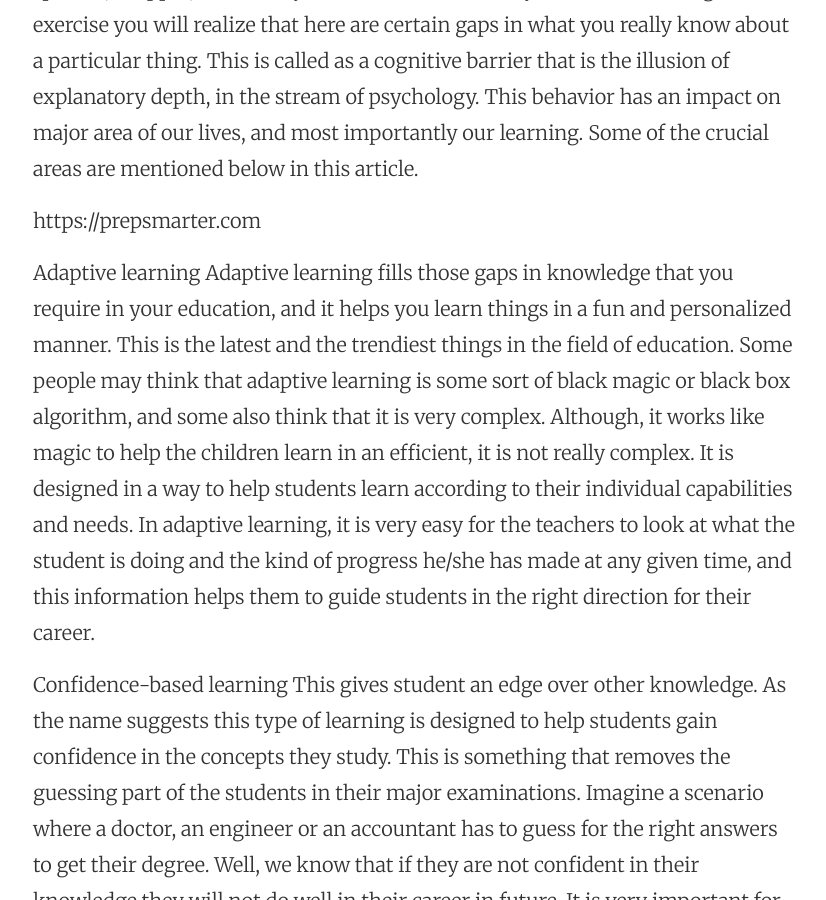
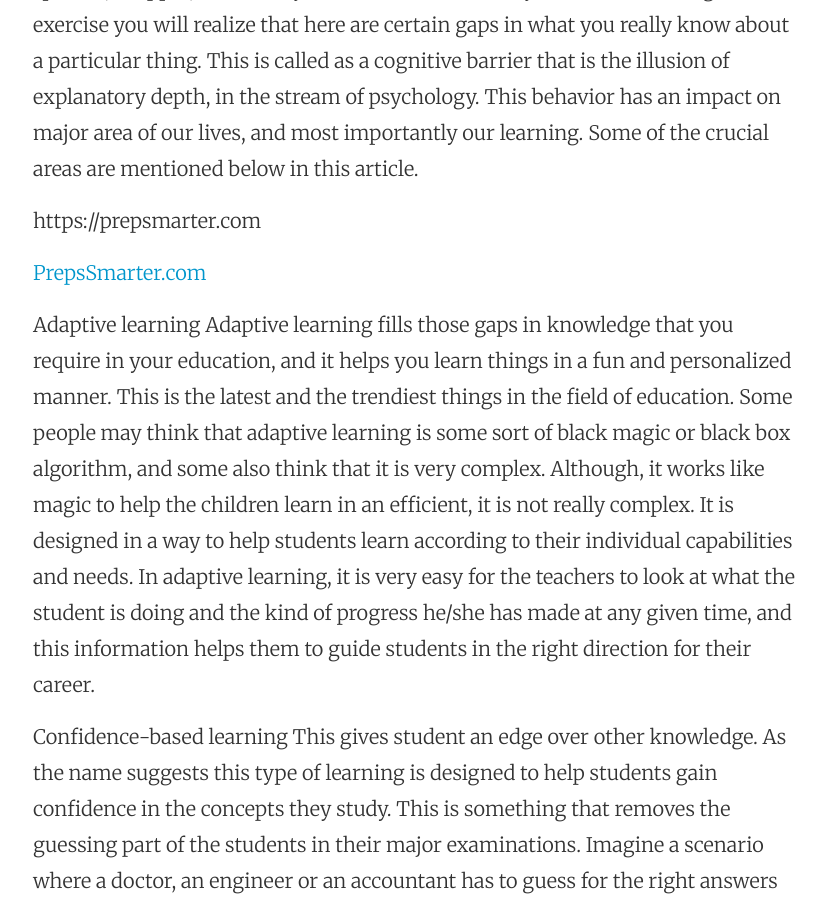
Before and after one commit to rajtanwar/rajtanwar.github.io, a Jekyll site: the page built from _posts/2016-04-22-when-you-dont-know-what-you-dont-know.markdown, in a window 1280 px wide and 900 px high, scrolled down 724 px. Shown: the whole window, without its empty margins (223-1049 px from the left). Built offline with Jekyll 4.4.1, drawn with Linux system fonts in a browser that asks for light colours.

Commit message:
Update 2016-04-22-when-you-dont-know-what-you-dont-know.markdown

```diff
--- a/_posts/2016-04-22-when-you-dont-know-what-you-dont-know.markdown
+++ b/_posts/2016-04-22-when-you-dont-know-what-you-dont-know.markdown
@@ -9,6 +9,7 @@ If you feel that this is not true in your case then just take any word like a to
 
 https://prepsmarter.com
 
+<a href="http://prepsmarter.com/">PrepsSmarter.com</a>
 
 Adaptive learning
 Adaptive learning fills those gaps in knowledge that you require in your education, and it helps you learn things in a fun and personalized manner. This is the latest and the trendiest things in the field of education. Some people may think that adaptive learning is some sort of black magic or black box algorithm, and some also think that it is very complex. Although, it works like magic to help the children learn in an efficient, it is not really complex. It is designed in a way to help students learn according to their individual capabilities and needs. In adaptive learning, it is very easy for the teachers to look at what the student is doing and the kind of progress he/she has made at any given time, and this information helps them to guide students in the right direction for their career.
```
